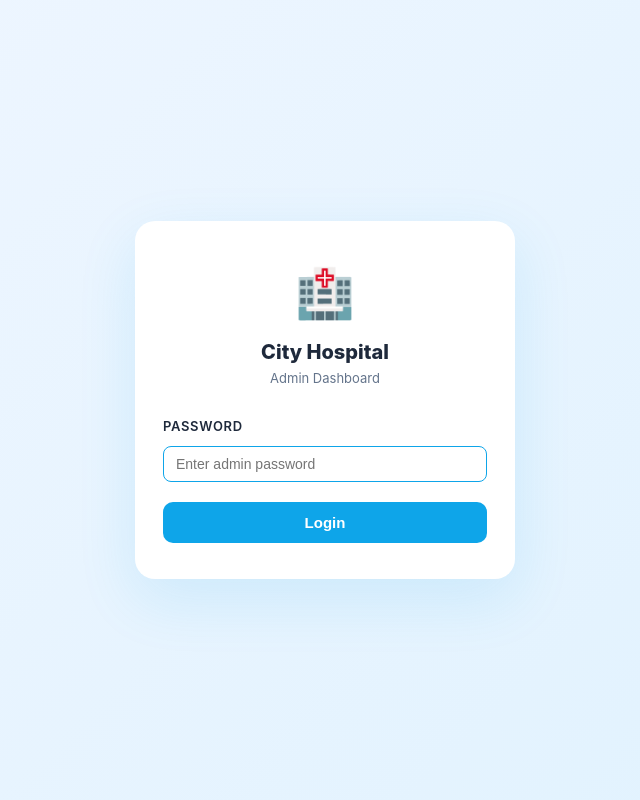
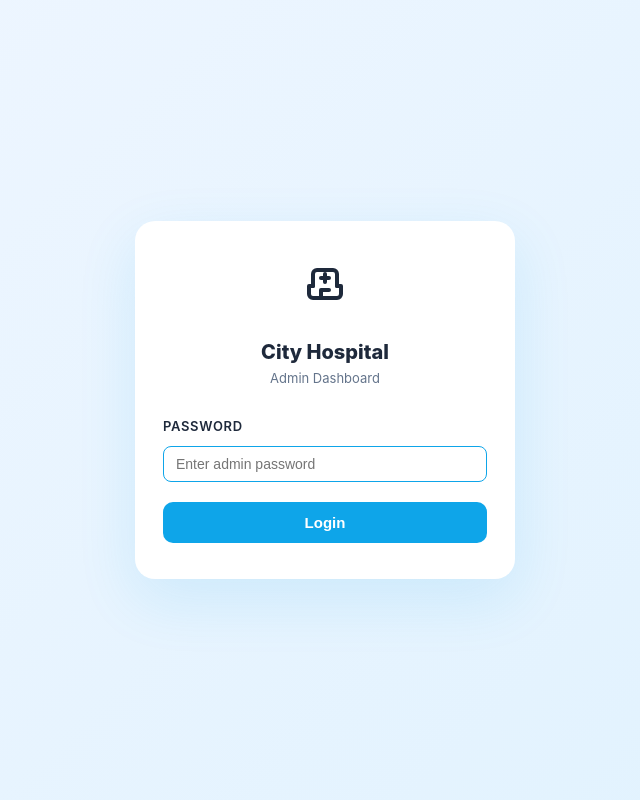
Before and after one commit to mohithpandiri2222-a11y/Hospital-WhatsApp-bot, a Flask app: page /admin/login in a window 1280 px wide. Shown: the whole page, without its empty margins (315-955 px from the left). Run offline with Flask 3, Linux system fonts and the light colour scheme.

Commit message:
style: replace emoji with SVG on login page

```diff
--- a/bot/admin_dashboard/templates/admin/login.html
+++ b/bot/admin_dashboard/templates/admin/login.html
@@ -9,8 +9,8 @@
 <body>
 <div class="login-page">
   <div class="login-card">
-    <div class="login-logo">
-      <span class="hospital-icon">🏥</span>
+    <div class="login-logo" style="display: flex; flex-direction: column; align-items: center;">
+      <span class="hospital-icon" style="margin-bottom: 8px;"><svg xmlns="http://www.w3.org/2000/svg" width="48" height="48" viewBox="0 0 24 24" fill="none" stroke="currentColor" stroke-width="2" stroke-linecap="round" stroke-linejoin="round" class="lucide lucide-hospital"><path d="M12 6v4"/><path d="M14 14h-4v4"/><path d="M14 18h-4"/><path d="M14 8h-4"/><path d="M18 12h2v4a2 2 0 0 1-2 2H6a2 2 0 0 1-2-2v-4h2"/><path d="M6 12V6a2 2 0 0 1 2-2h8a2 2 0 0 1 2 2v6"/></svg></span>
       <h1>City Hospital</h1>
       <p>Admin Dashboard</p>
     </div>
```
